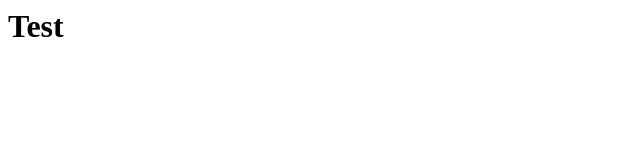
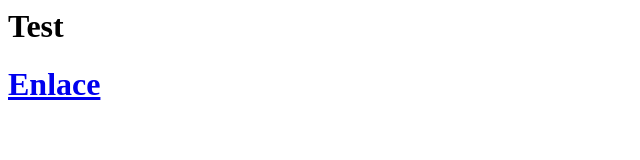
Before and after one commit to Christiamd/christiamd.github.io, a plain HTML site: page index.html in a window 1280 px wide. Shown: the whole page, without its empty margins (0-640 px from the left). Drawn offline with Linux system fonts and the light colour scheme.

Commit message:
Update index.html

```diff
--- a/index.html
+++ b/index.html
@@ -1,3 +1,4 @@
 <html>
   <h1> Test </h1>
+  <h1> <a href= "./about">Enlace</a>
 </html>
```
